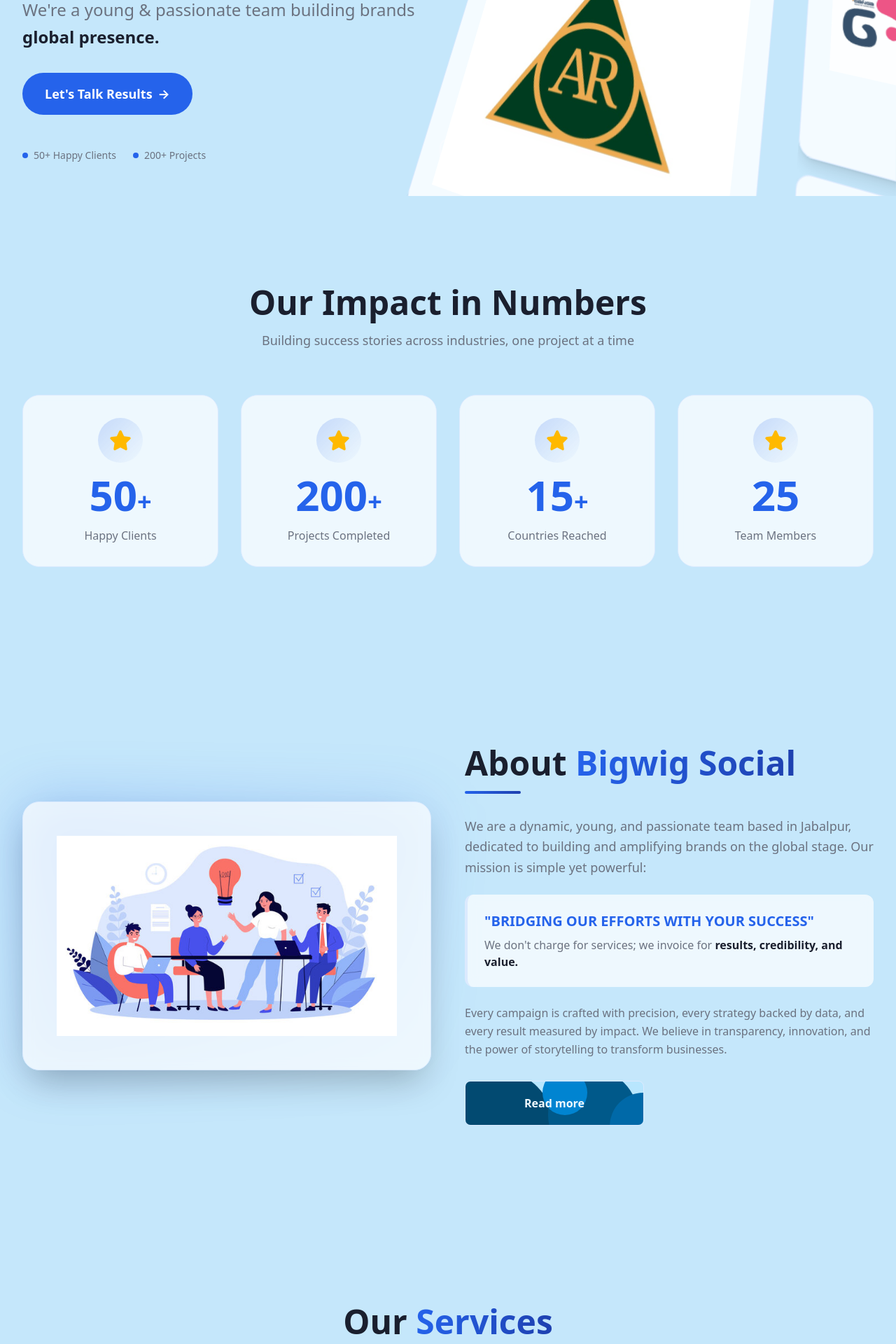
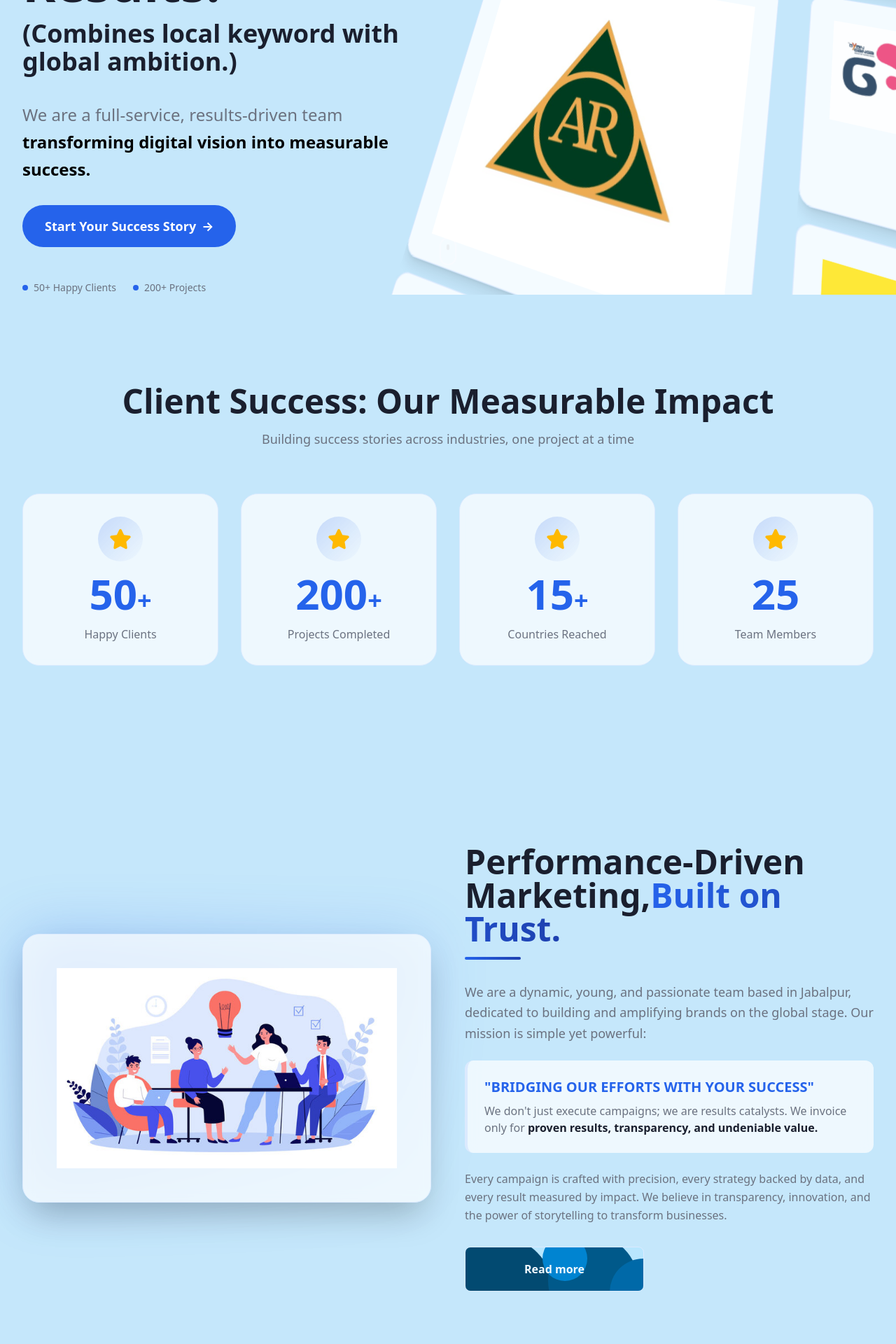
Before and after one commit to shubhworks/bigwigsocial, a Next.js app in the folder apps/frontend/: page / in a window 1280 px wide. Shown: the part 600-2520 px from the top of the page at 70% size. Built offline with nearby package versions, Linux system fonts and the light colour scheme.

Commit message:
content enhanced

```diff
--- a/apps/frontend/app/layout.tsx
+++ b/apps/frontend/app/layout.tsx
@@ -13,8 +13,8 @@
 });
 
 export const metadata: Metadata = {
-  title: "Bigwig Social: Your Digital Marketing Agency  | BIGWIG SOCIAL",
-  description: "Bigwig Social is a digital marketing agency that helps businesses grow their online presence and reach their target audience.",
+  title: "Bigwig Social: Top Digital Marketing Agency in Jabalpur",
+  description: "Bigwig Social is a full-service Digital Marketing Agency based in Jabalpur. We drive measurable ROI, guaranteed results, and digital transformation for global brands.",
 };
 
 export default function RootLayout({
--- a/apps/frontend/components/AboutPage/story-hero.tsx
+++ b/apps/frontend/components/AboutPage/story-hero.tsx
@@ -39,7 +39,7 @@
         ctx.beginPath()
         ctx.arc(x, y, radius, 0, Math.PI * 2)
         ctx.fill()
-          }      time++
+      } time++
       animationId = requestAnimationFrame(draw)
     }
 
@@ -70,19 +70,26 @@
       <div className="relative z-10 max-w-7xl mx-auto px-4 sm:px-6 lg:px-8 w-full">
         <div className="text-center space-y-8 animate-slide-in-up">
           <h1 className="text-5xl md:text-6xl lg:text-7xl font-bold leading-tight text-[var(--color-text-primary)]">
-            Our Story:
+            The Results-Driven DNA:
             <span className="block text-transparent bg-clip-text bg-gradient-to-r from-[var(--color-accent)] to-blue-400">
-              The Journey of Bigwig Social
+              Why Bigwig Social is Jabalpur&apos;s
+              Trusted Partner
             </span>
           </h1>
 
           <p className="text-xl md:text-2xl text-black font-medium leading-relaxed max-w-3xl mx-auto">
-            Dedicated to transforming brands with passion, results, and integrity
+            Transforming Brands into Digital Legacies Through
+            Strategic Marketing Excellence
           </p>
 
           <div className="max-w-3xl mx-auto mt-12">
             <p className="text-lg text-black leading-relaxed mb-6">
-              Bigwig Social was founded with a singular vision: to bridge the gap between businesses and digital success. Based in Jabalpur, we embarked on a mission to prove that location doesn't limit ambition. We set out to be more than a digital marketing agency—we wanted to be a trusted partner in your growth journey.
+              Bigwig Social was founded to bridge the gap between ambitious businesses and digital excellence. Based
+              in Jabalpur, MP, we deliver full-service digital
+              strategies that generate tangible growth. We combine
+              data-driven precision with high-impact creative storytelling
+              to ensure your brand doesn't just exist online—
+              it dominates the global stage.
             </p>
 
             <p className="text-lg text-black leading-relaxed">
--- a/apps/frontend/components/AboutPage/what-is-bigwig.tsx
+++ b/apps/frontend/components/AboutPage/what-is-bigwig.tsx
@@ -1,20 +1,20 @@
 export default function WhatIsBigwig() {
   const values = [
     {
-      title: 'Results First',
-      description: 'We measure success by your ROI, not by our activities. Every campaign is designed with conversion in mind.'
+      title: 'Performance-First ROI',
+      description: 'We define success by your conversion rate and bottom line. We use data to ensure every rupee spent converts into measurable revenue.'
     },
     {
-      title: 'Creative Excellence',
-      description: 'Innovation is at our core. We push creative boundaries while maintaining strategic focus.'
+      title: 'Innovation & Creative Impact',
+      description: "Pushing beyond trends to craft original, engaging, and captivating content that cuts through the noise and defines your brand's voice."
     },
     {
-      title: 'Transparency',
-      description: 'No hidden metrics, no vague reporting. You always know exactly what we\'re doing and why.'
+      title: 'Complete Transparency',
+      description: "We uphold the highest ethical standards. No hidden fees, no opaque data. We provide clear, real-time reporting so you always know your campaign's true ROI."
     },
     {
-      title: 'Client Partnership',
-      description: 'We don\'t work for clients; we work with them. Your success is our success.'
+      title: 'Strategic Partnership',
+      description: "You’re not a client; you’re a partner. We embed our dynamic team into your vision for sustained, long-term digital transformation."
     }
   ]
 
@@ -24,7 +24,7 @@
         {/* Section Header */}
         <div className="text-center mb-16 animate-slide-in-up">
           <h2 className="text-4xl md:text-5xl font-bold mb-6 text-[var(--color-text-primary)]">
-            What is <span className="text-transparent bg-clip-text bg-gradient-to-r from-[var(--color-accent)] to-blue-400">Bigwig Social?</span>
+            Our 4 Pillars of <span className="text-transparent bg-clip-text bg-gradient-to-r from-[var(--color-accent)] to-blue-400">Digital Success</span>
           </h2>
           <div className="h-1 w-20 bg-gradient-to-r from-[var(--color-accent)] to-blue-400 rounded-full mx-auto mb-8"></div>
 
--- a/apps/frontend/components/about-section.tsx
+++ b/apps/frontend/components/about-section.tsx
@@ -25,7 +25,8 @@
           <div className="space-y-8">
             <div>
               <h2 className="text-4xl md:text-5xl font-bold mb-4 text-[var(--color-text-primary)]">
-                About <span className="text-transparent bg-clip-text bg-gradient-to-r from-[var(--color-accent)] to-[var(--color-accent-dark)]">Bigwig Social</span>
+                Performance-Driven Marketing,
+                <span className="text-transparent bg-clip-text bg-gradient-to-r from-[var(--color-accent)] to-[var(--color-accent-dark)]">Built on Trust.</span>
               </h2>
               <div className="h-1 w-20 bg-gradient-to-r from-[var(--color-accent)] to-[var(--color-accent-dark)] rounded-full"></div>
             </div>
@@ -40,7 +41,8 @@
                   "BRIDGING OUR EFFORTS WITH YOUR SUCCESS"
                 </p>
                 <p className="text-[var(--color-text-secondary)]">
-                  We don't charge for services; we invoice for <span className="font-bold text-[var(--color-text-primary)]">results, credibility, and value.</span>
+                  We don't just execute campaigns;
+                  we are results catalysts. We invoice only for <span className="font-bold text-[var(--color-text-primary)]">proven results, transparency, and undeniable value.</span>
                 </p>
               </div>
 
--- a/apps/frontend/components/cards/FlipCard.tsx
+++ b/apps/frontend/components/cards/FlipCard.tsx
@@ -14,7 +14,7 @@
             <h3 className="title"> {title} </h3>
           </div>
           <div className="back">
-            <p className="description flex justify-center font-bold text-2xl mt-10">
+            <p className="description flex justify-center font-bold text-2xl mt-6">
                 {description}
             </p>
           </div>
--- a/apps/frontend/components/contact-section.tsx
+++ b/apps/frontend/components/contact-section.tsx
@@ -196,10 +196,13 @@
             {/* CTA Card */}
             <div className="bg-gradient-to-br from-[var(--color-accent)] to-[var(--color-accent-dark)] rounded-3xl p-8 md:p-12 text-white shadow-2xl">
               <h3 className="text-3xl md:text-4xl font-bold mb-4">
-                Take Your Business to the Next Level
+                Ready to Scale? Connect with Jabalpur's Top Digital Strategists.
               </h3>
               <p className="text-white/90 text-lg leading-relaxed mb-6">
-                Join 50+ successful businesses that have transformed their digital presence with Bigwig Social. Let's create something extraordinary together.
+                Don't wait to grow. Join 50+ successful brands that have
+partnered with us to accelerate their digital journey. Let's
+discuss a data-backed strategy tailored to your business
+needs.
               </p>
 
               <div className="flex items-center gap-2 text-white font-semibold group cursor-pointer hover:gap-3 transition-all">
--- a/apps/frontend/components/footer.tsx
+++ b/apps/frontend/components/footer.tsx
@@ -41,7 +41,7 @@
           </div>
 
           <div>
-            <div className="font-extrabold mb-4 text-white">Services</div>
+            <div className="font-extrabold mb-4 text-white">The Path to Digital Excellence</div>
             <ul className="space-y-2 text-lg text-gray-300">
               <li><a href="" className="hover:text-accent transition-colors">Social Media Marketing</a></li>
               <li><a href="" className="hover:text-accent transition-colors">Performance Marketing</a></li>
@@ -53,7 +53,7 @@
 
           {/* Contact Info */}
           <div>
-            <div className="font-extrabold mb-4 text-white">Contact Info</div>
+            <div className="font-extrabold mb-4 text-white">Contact the Bigwig Social Team</div>
             <ul className="space-y-2 text-lg text-gray-300">
               <li>3rd Floor, Infront of TATA Croma, Vijay Nagar, Jabalpur, Madhya Pradesh 482002</li>
               <div className="flex mt-2">
--- a/apps/frontend/components/hero.tsx
+++ b/apps/frontend/components/hero.tsx
@@ -45,21 +45,24 @@
           <div className="space-y-8 animate-slide-in-up">
             <div className="space-y-4">
               <h1 className="text-5xl md:text-6xl lg:text-7xl font-bold leading-tight text-[var(--color-text-primary)]">
-                Jabalpur's Leading
+                Jabalpur’s Top-Rated
                 <span className="block text-transparent bg-clip-text bg-gradient-to-r from-[var(--color-accent)] to-[var(--color-accent-dark)]">
                   Digital Marketing
                 </span>
-                Agency
+                for Global
+                Results.
+                <div className='text-2xl md:text-4xl pt-2'> (Combines local keyword with global ambition.) </div>
               </h1>
-              <p className="text-xl md:text-2xl text-[var(--color-text-secondary)] font-light leading-relaxed max-w-2xl">
-                We're a young & passionate team building brands <span className="font-semibold text-[var(--color-text-primary)]">global presence.</span>
+              <p className="text-xl md:text-2xl pt-5 text-[var(--color-text-secondary)] font-medium leading-relaxed max-w-2xl">
+                We are a full-service, results-driven team
+                <span className='text-black font-bold'> transforming digital vision into measurable success. </span>
               </p>
             </div>
 
             <button onClick={() => {
               window.location.href = "/#testimonials"
-            }} className="group px-8 py-4 bg-[var(--color-accent)] text-white rounded-full font-bold text-lg hover:bg-[var(--color-accent-dark)] transition-all hover:shadow-xl hover:scale-105 inline-flex items-center gap-2">
-              Let's Talk Results
+            }} className="group cursor-pointer px-8 py-4 bg-[var(--color-accent)] text-white rounded-full font-bold text-lg hover:bg-[var(--color-accent-dark)] transition-all hover:shadow-xl hover:scale-105 inline-flex items-center gap-2">
+              Start Your Success Story
               <span className="group-hover:translate-x-1 transition-transform">→</span>
             </button>
 
@@ -78,7 +81,7 @@
           {/* Right - Visual */}
           <div className="hidden md:flex items-center justify-center w-full overflow-visible">
             <div className="w-full">
-              <FloatingCards/>
+              <FloatingCards />
             </div>
           </div>
         </div>
--- a/apps/frontend/components/services-section.tsx
+++ b/apps/frontend/components/services-section.tsx
@@ -8,21 +8,41 @@
       <div className="max-w-7xl mx-auto px-4 sm:px-6 lg:px-8">
         <div className="text-center mb-16">
           <h2 className="text-4xl md:text-5xl font-bold text-[var(--color-text-primary)] mb-4">
-            Our <span className="text-transparent bg-clip-text bg-gradient-to-r from-[var(--color-accent)] to-[var(--color-accent-dark)]">Services</span>
+            Full-Service Digital Marketing Solutions <span className="text-transparent bg-clip-text bg-gradient-to-r from-[var(--color-accent)] to-[var(--color-accent-dark)]"> to Drive Your
+              Business Growth</span>
           </h2>
           <p className="text-lg text-[var(--color-text-secondary)] max-w-2xl mx-auto">
-            Comprehensive digital marketing solutions tailored to your business needs
+            <span className="font-bold"> The Complete Digital Ecosystem: </span>  From brand building to
+            performance scaling, our integrated approach delivers SEO-Enhanced Content.
           </p>
         </div>
 
         <div className="grid md:grid-cols-3 gap-8">
-          <FlipCard title="Social Media Marketing" description="We craft winning Social Media Strategies to manage your profiles, engage your audience, and boost your presence. Focused SMM for measurable results."/>
-          <FlipCard title="Content Creation" description="High-quality, engaging content and video production that captivates your audience. We create the visual and written assets that define your brand."/>
-          <FlipCard title="Performance Marketing" description="Data-driven campaigns focused solely on ROI and Conversion Optimization. We generate quality leads and guarantee measurable business outcomes."/>
+          <FlipCard title="Social Media Marketing" description="High-Impact Social Media Marketing (SMM): We craft
+data-backed, winning social media strategies to manage
+your profiles, massively increase audience engagement,
+and drive high-quality traffic focused on measurable
+ROI." />
+          <FlipCard title="Content Creation" description="SEO-Driven Content Marketing & Production: Highquality, original content and video production designed
+to captivate your audience, rank higher in search
+engines, and define your brand authority.
+" />
+          <FlipCard title="Performance Marketing" description="ROI-Focused Performance Marketing: Specialized, datadriven campaigns focused solely on
+maximizing Conversion Rate Optimization (CRO). We
+guarantee qualified lead generation and superior
+measurable business outcomes." />
         </div>
         <div className="flex justify-center mt-10 pr-40 space-x-45">
-          <FlipCard title="Website Development" description="Custom, SEO-optimized website development. We build fast, secure, and responsive web designs that serve as your 24/7 business platform."/>
-          <FlipCard title="Branding & PPC" description="Establish a powerful Brand Identity and dominate search with expert PPC Management (Google Ads). Define your brand, then amplify it through targeted ads."/>
+          <FlipCard title="Website Development" description="Custom, SEO-Optimized Web Development: We
+engineer fast, secure, and responsive websites that are
+custom-built to be your 24/7 conversion-focused
+business platform.
+" />
+          <FlipCard title="Branding & PPC" description="Strategic Branding & Expert PPC
+Management: Establish an undeniable brand identity
+and instantly dominate search results with Google Ads
+& expert Pay-Per-Click (PPC) campaigns focused on
+immediate, targeted traffic." />
         </div>
       </div>
     </section>
--- a/apps/frontend/components/stats-section.tsx
+++ b/apps/frontend/components/stats-section.tsx
@@ -81,7 +81,7 @@
       <div className="max-w-7xl mx-auto px-4 sm:px-6 lg:px-8">
         <div className="text-center mb-16">
           <h2 className="text-4xl md:text-5xl font-bold text-[var(--color-text-primary)] mb-4">
-            Our Impact in Numbers
+            Client Success: Our Measurable Impact
           </h2>
           <p className="text-lg text-[var(--color-text-secondary)] max-w-2xl mx-auto">
             Building success stories across industries, one project at a time
```
Lines whose indentation alone changed are shown as unchanged.
